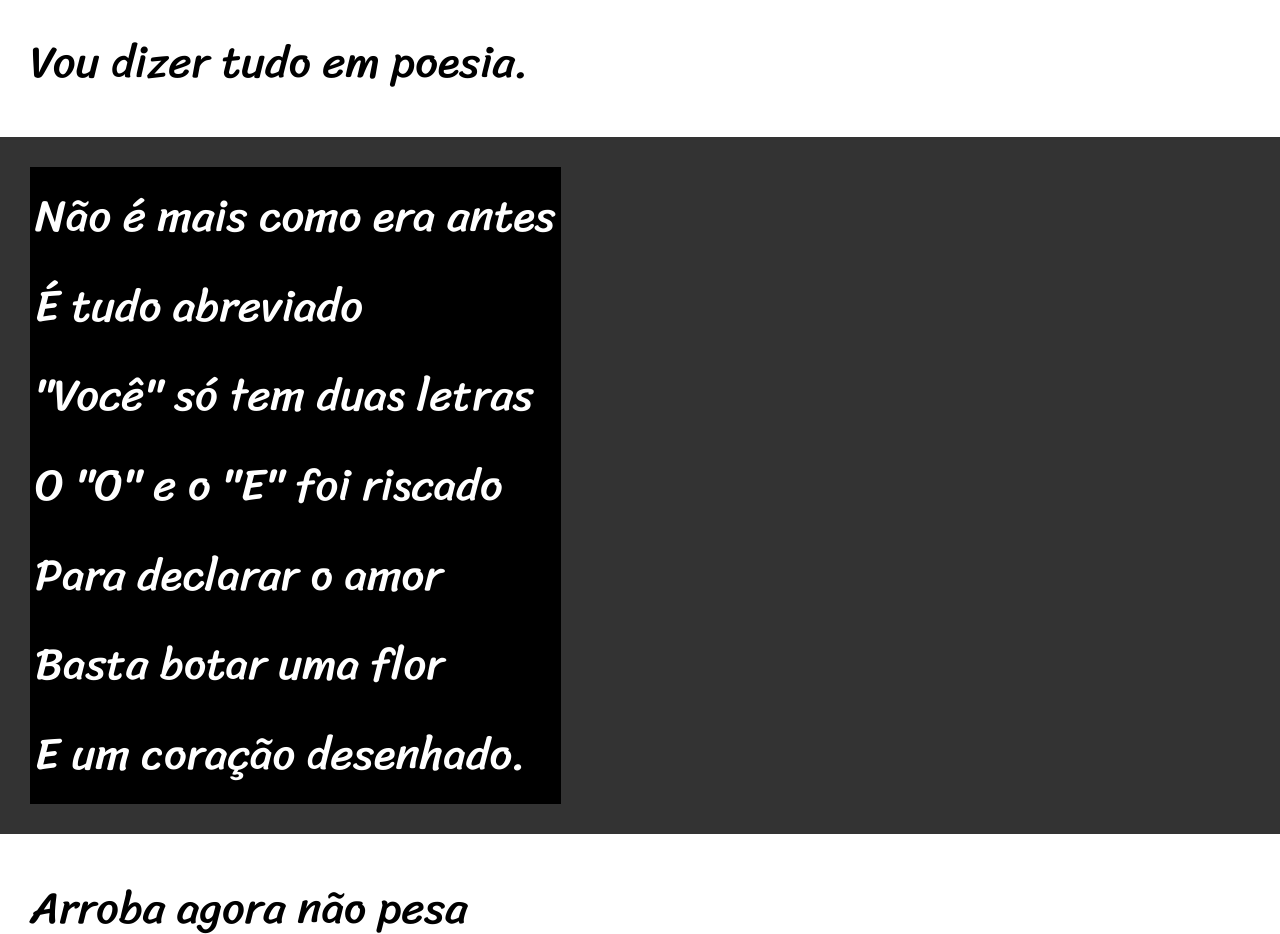
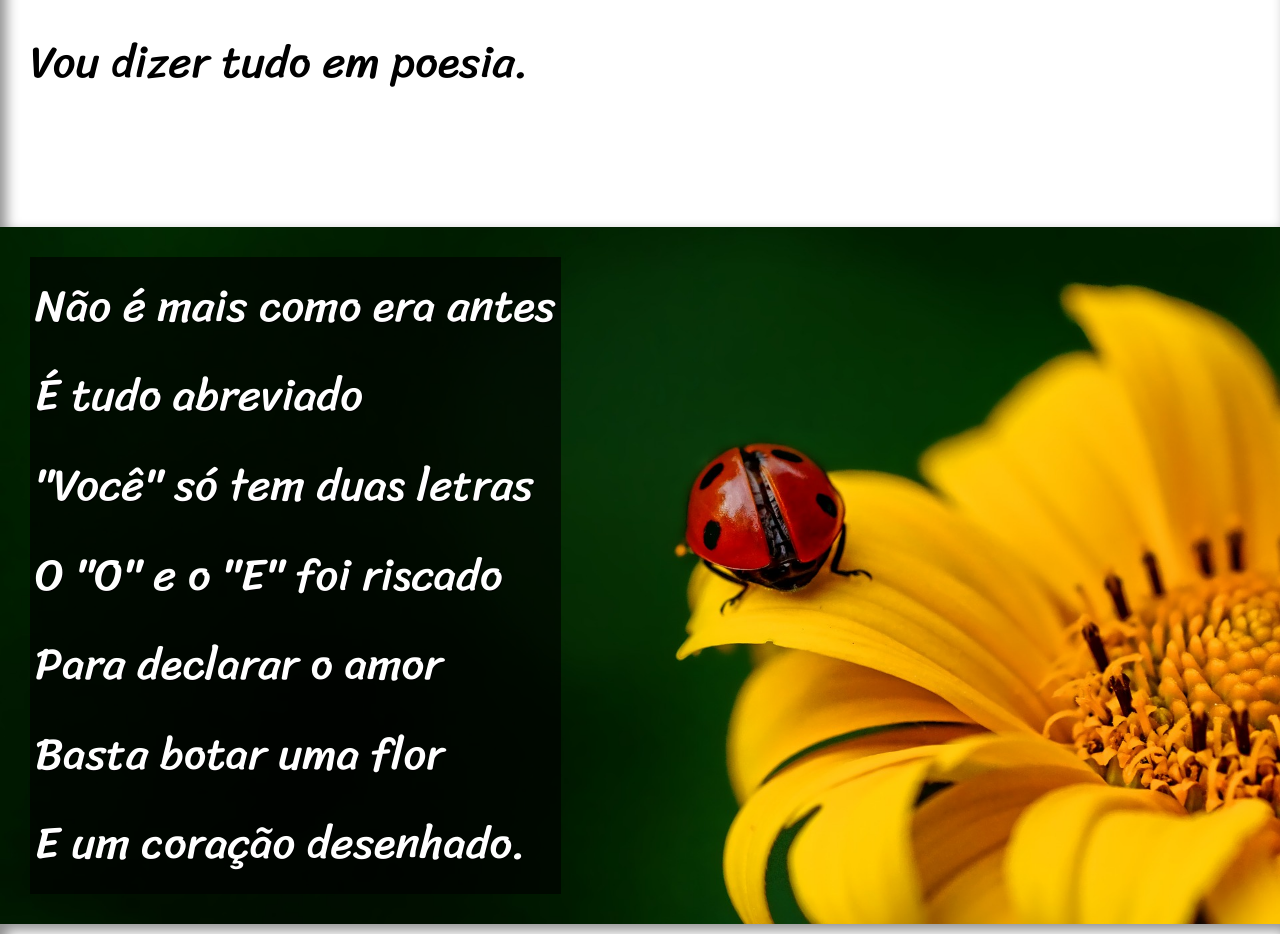
Before and after one commit to kaiketorres/Projeto-Cordel, a plain HTML site: page index.html in a window 1280 px wide. Shown: the part 820-1754 px from the top of the page. Drawn offline with Linux system fonts and the light colour scheme.

Commit message:
Finalizei o projeto cordel

```diff
--- a/index.html
+++ b/index.html
@@ -26,7 +26,7 @@
             </p>
         </section>
 
-        <section class="imagem">
+        <section class="imagem" id="img01">
             <p>
                 Não é mais como era antes <br>
                 É tudo abreviado <br>
@@ -57,7 +57,7 @@
             </p>
         </section>
 
-        <section class="imagem">
+        <section class="imagem" id="img02">
             <p>
                 Tenho saudade das cartas <br>
                 Escritas com a própria mão <br>
--- a/style.css
+++ b/style.css
@@ -63,21 +63,40 @@ section{
     font-size: 3.5vw;
 }
 
+section p{
+    padding-bottom: 2em;
+}
+
 .normal{
     background-color: white;
     color: black;
+    box-shadow: inset 6px 6px 13px 0px rgba(0, 0, 0, 0.452);
 }
 
 .imagem{
     background-color: rgb(51, 51, 51);
     color: white;
+    background-attachment: fixed;
 }
 
 .imagem p{
     display:inline-block;
     padding: 5px;
-    background-color: rgb(0, 0, 0.253);
+    background-color: rgba(0, 0, 0, 0.651);
+    text-shadow: 1px 1px 0px black ;
 }
+
+#img01{
+    background-image: url(imagens/background001.jpg);
+    background-position: right center;
+    background-size: cover;
+}
+
+#img02{
+    background-image: url(imagens/background002.jpg);
+    background-size: cover;
+}
+
 
 a:hover{
     text-decoration: underline;
```
